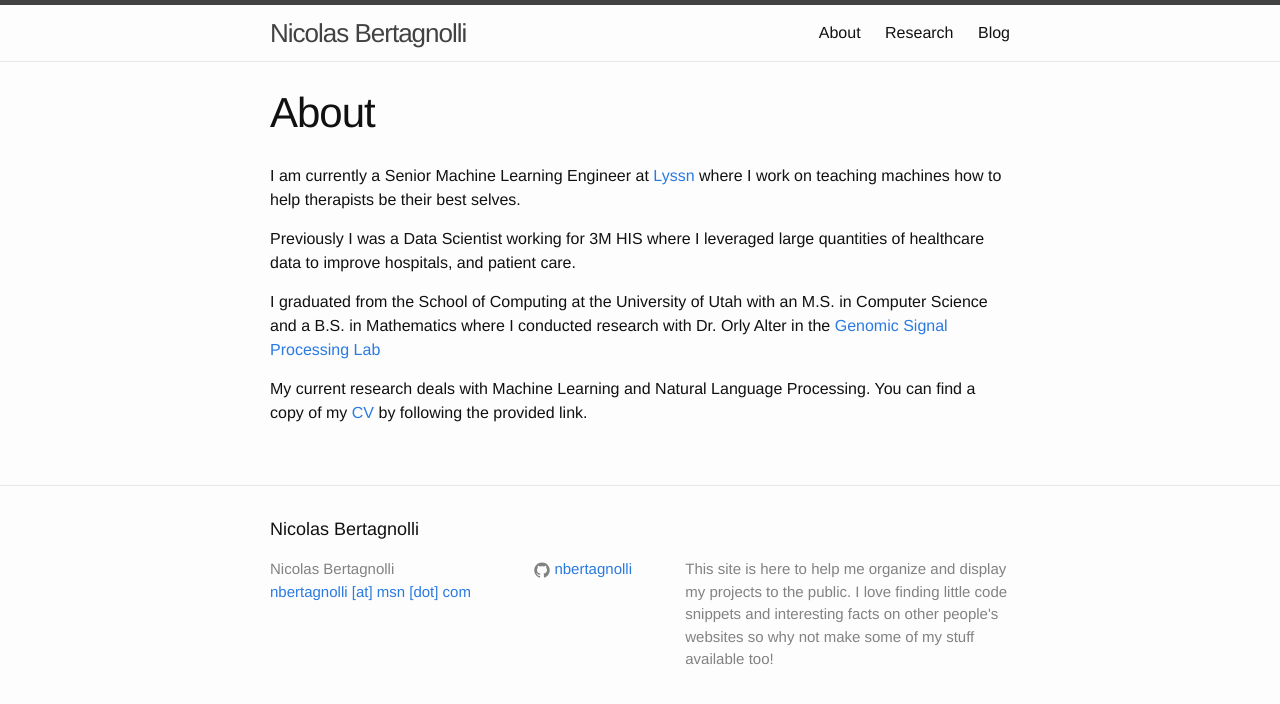
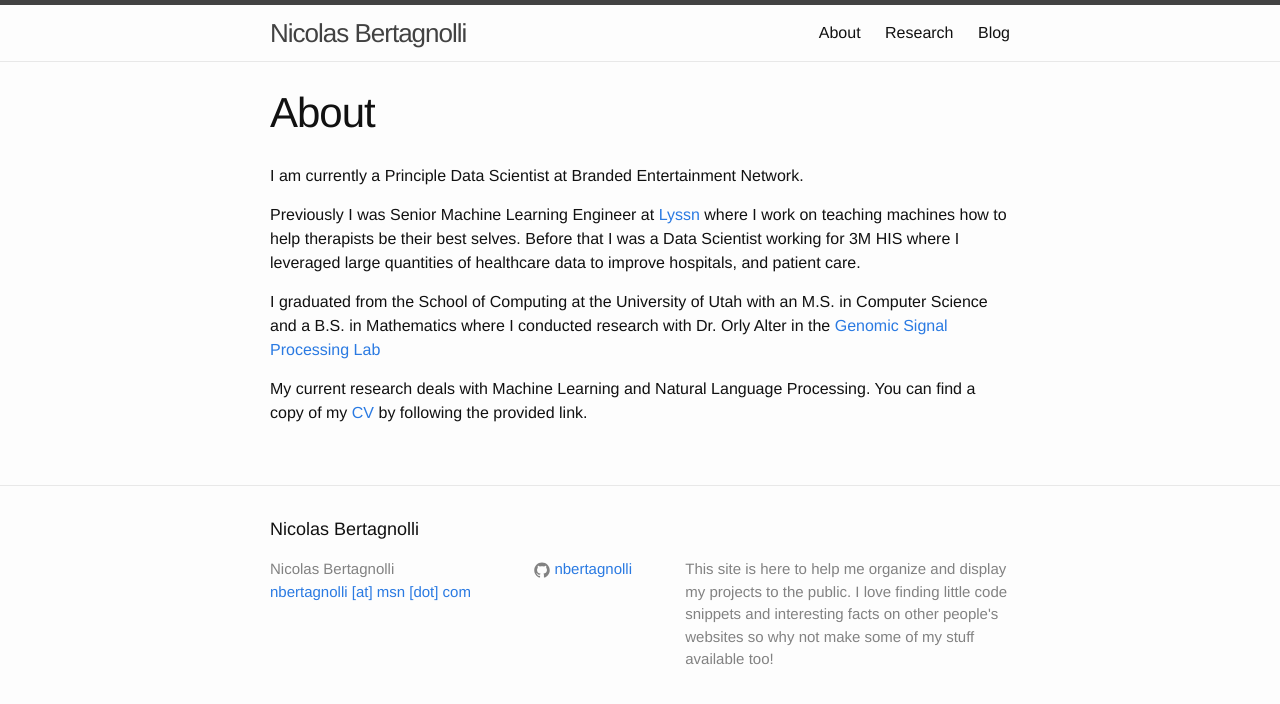
Before and after one commit to nbertagnolli/nbertagnolli.github.io, a Jekyll site: the page built from about.md, in a window 1280 px wide. Shown: the top 704 px of the page. Built offline with Jekyll 4.4.1, drawn with Linux system fonts in a browser that asks for light colours.

Commit message:
Fixed work history

```diff
--- a/about.md
+++ b/about.md
@@ -4,9 +4,10 @@ title: About
 permalink: /about/
 ---
 
-I am currently a Senior Machine Learning Engineer at <a href="http://www.lyssn.io">Lyssn</a> where I work on teaching machines how to help therapists be their best selves.
+I am currently a Principle Data Scientist at Branded Entertainment Network.
 
-Previously I was a Data Scientist working for 3M HIS where I leveraged large quantities of healthcare data to improve hospitals, and patient care.
+Previously I was Senior Machine Learning Engineer at <a href="http://www.lyssn.io">Lyssn</a> where I work on teaching machines how to help therapists be their best selves.
+Before that I was a Data Scientist working for 3M HIS where I leveraged large quantities of healthcare data to improve hospitals, and patient care.
 
 I graduated from the School of Computing at the University of Utah with an M.S. in Computer Science and a B.S. in Mathematics where I conducted research with Dr. Orly Alter in the <a target = "_blank" href = "http://www.alterlab.org">Genomic Signal Processing Lab</a>
 
```
